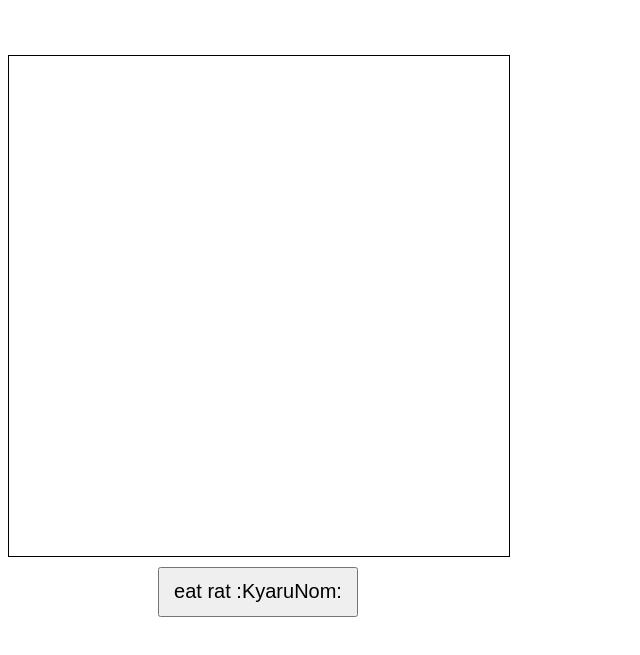
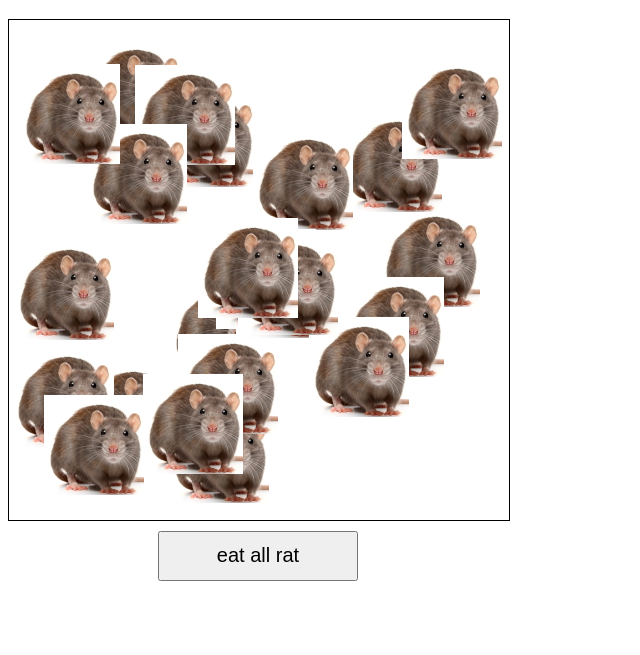
Before and after one commit to qLigature/free-rats, a plain HTML site: page index.html in a window 1280 px wide. Shown: the part 61-716 px from the top of the page, without its empty margins (0-640 px from the left). Drawn offline with Linux system fonts and the light colour scheme.

Commit message:
added infinite rats

```diff
--- a/index.html
+++ b/index.html
@@ -9,8 +9,8 @@
 </head>
 <body>
     <h1>FREE RATS HERE :KyaruWoah:</h1>
-    <br><br>
     <div class="rat-container"></div>
-    <button>eat rat :KyaruNom:</button>
+    <button>eat all rat</button>
+    <script src="./ratmaker.js"></script>
 </body>
 </html>
--- a/ratmaker.js
+++ b/ratmaker.js
@@ -0,0 +1,39 @@
+const ratJail = document.querySelector('.rat-container');
+const kyaruNom = document.querySelector('button');
+
+function generateRat() {
+    // create img
+    const rat = document.createElement('img');
+    // add rat pic in attribute
+    rat.setAttribute('src', './rat.jpg');
+    // add rat class
+    rat.setAttribute('class', 'cool-rat');
+    // create random coordinates for rat within jail
+    const xCoord = Math.floor(Math.random() * 400);
+    const yCoord = Math.floor(Math.random() * 400);
+
+    rat.style.top = xCoord + 'px'; // this works
+    // rat.setAttribute('top', xCoord + 'px'); // top is not an attribute, its a style property
+
+    rat.style.left = yCoord + 'px';
+    // rat.setAttribute('left', yCoord + 'px');
+
+    // append rat to ratJail
+    ratJail.appendChild(rat);
+}
+
+function eatRat() {
+    // select all the rat
+
+    // remove all the rat
+    ratJail.innerHTML = '';
+
+}
+
+setInterval(() => {
+    generateRat();
+}, 200);
+
+kyaruNom.addEventListener('click', () => {
+    eatRat();
+});
--- a/style.css
+++ b/style.css
@@ -1,7 +1,8 @@
-div {
+.rat-container {
     border: 1px solid black;
     width: 500px;
     height: 500px;
+    position: relative;
 }
 
 button {
@@ -11,3 +12,8 @@ button {
     margin-left: 150px;
     margin-top: 10px;
 }
+
+.cool-rat {
+    /* border: 1px solid red; */
+    position: absolute;
+}
```
